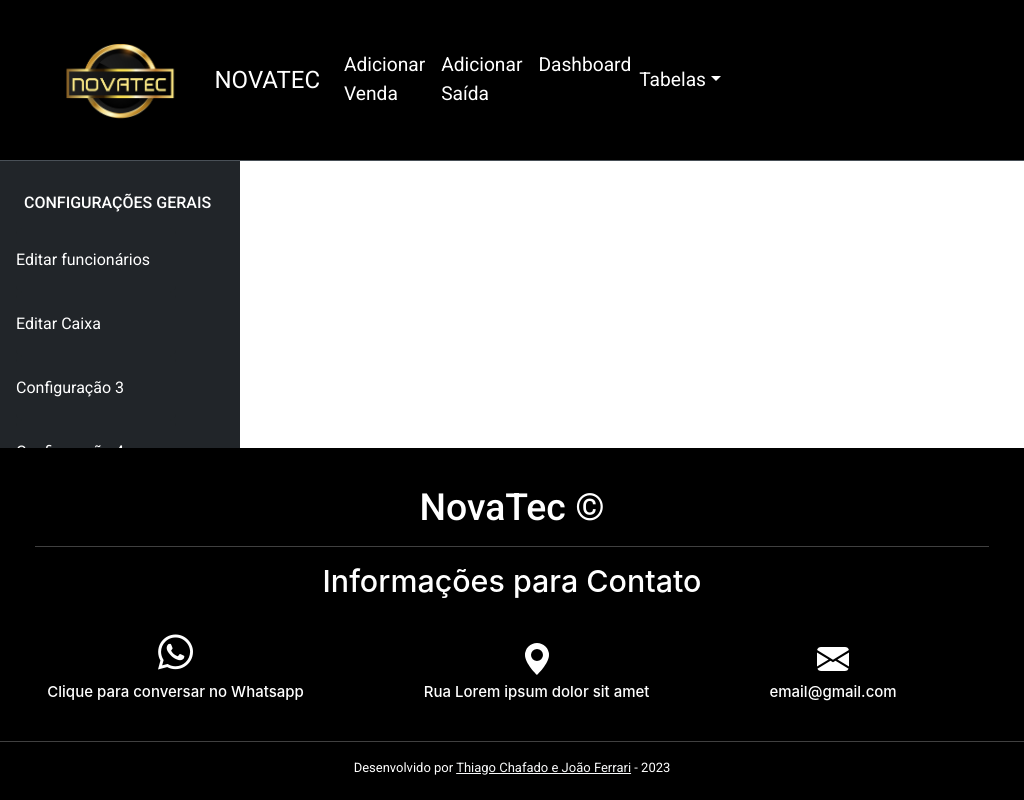
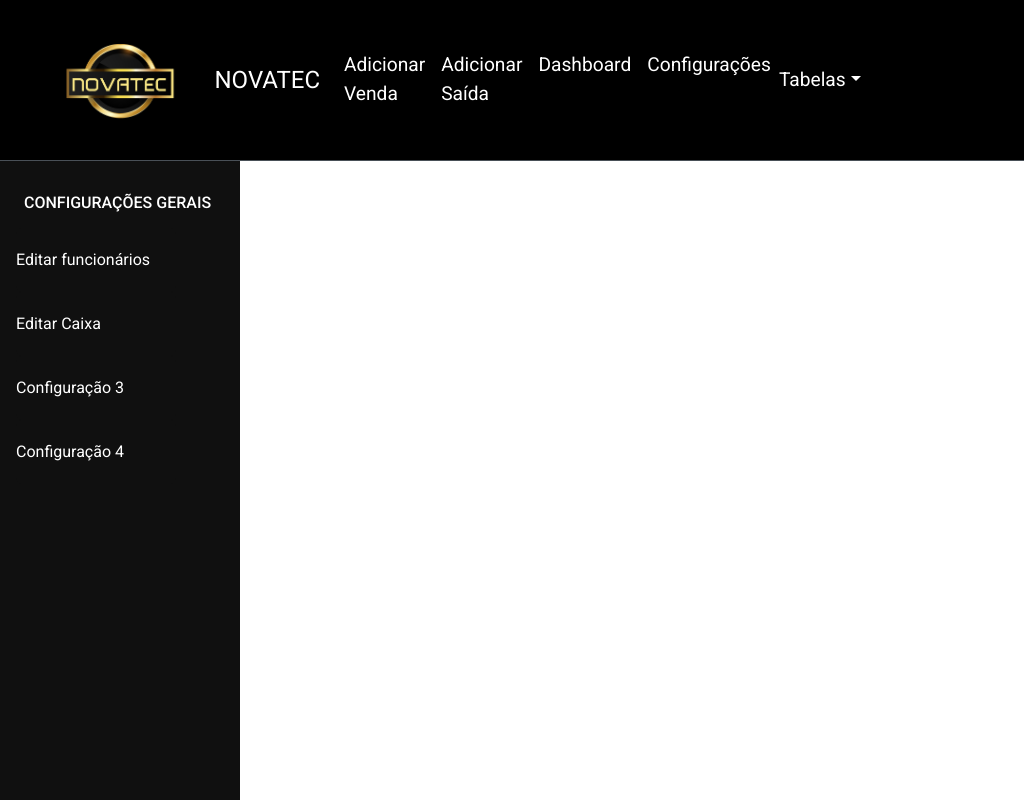
Before and after one commit to ThiagoChafado/IntegrativeWork, a React (Create React App) app in the folder app/frontend/: page /preferences in a window 1024 px wide. Shown: the top 800 px of the page. Built offline with nearby package versions, Linux system fonts and the light colour scheme.

Commit message:
Alterarions navbar, footer, colors and routes

```diff
--- a/app/frontend/public/index.html
+++ b/app/frontend/public/index.html
@@ -34,7 +34,7 @@
     <!--whatsapp icon-->
     <link rel="stylesheet" href="https://cdnjs.cloudflare.com/ajax/libs/font-awesome/6.4.2/css/all.min.css">
 
-    <title>React App</title>
+    <title>Novatec</title>
   </head>
   <body>
     <noscript>You need to enable JavaScript to run this app.</noscript>
@@ -54,5 +54,6 @@
       integrity="sha384-C6RzsynM9kWDrMNeT87bh95OGNyZPhcTNXj1NW7RuBCsyN/o0jlpcV8Qyq46cDfL"
       crossorigin="anonymous"
     ></script>
+
   </body>
 </html>
--- a/app/frontend/src/components/AddExit/styleExit.css
+++ b/app/frontend/src/components/AddExit/styleExit.css
@@ -6,7 +6,7 @@
     display: flex;
     flex-direction: column;
     align-items: center;
-    background-color: #212529;
+    background-color: #101010;
     height: 100vh;
 }
 
@@ -86,7 +86,6 @@
 @media (min-width: 576px) and (max-width:1024px){
     .containerExit, .container-sm {
         max-width: 100%;
-        overflow: hidden;
     }
 
     .descriptionExit input{
@@ -120,7 +119,6 @@
 @media (min-width: 1024px){
 .containerExit, .container-sm {
     max-width: 100%;
-    overflow: hidden;
 }
 
 .descriptionExit input{
@@ -142,7 +140,7 @@
 }
 
 .buttonCExit{
-    margin-top: 4em;
+    margin-top: 1em;
 }
 
 
--- a/app/frontend/src/components/AddSale/styleSale.css
+++ b/app/frontend/src/components/AddSale/styleSale.css
@@ -102,7 +102,6 @@
 @media (min-width: 576px) and (max-width:1024px){
     .container, .container-sm {
         max-width: 100%;
-        overflow: hidden;
     }
 
     .description input{
@@ -139,7 +138,6 @@
 @media (min-width: 1024px){
 .container, .container-sm {
     max-width: 100%;
-    overflow: hidden;
 }
 
 .description input{
@@ -166,7 +164,7 @@
 }
 
 .buttonC{
-    margin-top: 8em;
+    margin-top: 1em;
 }
 
 
--- a/app/frontend/src/components/Footer/styleFooter.css
+++ b/app/frontend/src/components/Footer/styleFooter.css
@@ -4,8 +4,7 @@ footer{
     height: 33em;
     width: 100vw;
     background-color: #000;
-    /* position: relative; */
-    position: fixed;
+    position: relative;
     bottom: 0;
     left: 0;
     text-align: center;
@@ -14,7 +13,7 @@ footer{
 .titleCopy h1{
     color: #fff;
     font-family: 'Roboto';
-    margin-top: 1em;
+    padding-top: 0.5em;
 }
 
 .titleCopy hr{
@@ -64,8 +63,9 @@ svg{
   }
 
 
-  /* demais midias  */
-  @media (min-width: 576px){
+  /* tablet*/
+  @media (min-width: 576px) and (max-width:1024px){
+
     footer{
         height: 22em;
     }
@@ -73,6 +73,88 @@ svg{
     .titleCopy{
         font-size: 5px;
     }
+
+    .titleCopy hr{
+        display: flex;
+        width: 90vw;
+        margin-left: 35px;
+        margin-right: 35px;
+        color: #fff;
+    }
+
+    .icons{
+        display: flex;
+        align-items: center;
+        margin-bottom: 1em;
+    }
+
+    .icons hr{display: none;}
+
+    .whatsapp{
+      margin-top: 0.5em;
+      margin-left: 1em;
+    }
+
+    .whatsapp h4{
+        font-size: 15px;
+    }
+
+    .whatsapp a:hover{
+        color: green;
+    }
+
+    .adress{
+        margin-top: 0.8em;
+        margin-right: 5em;
+        margin-left: 3em;
+    }
+
+    .adress h4{
+        font-size: 15px;
+
+    }
+    .adress h4{
+        margin-bottom: 0;
+    }
+    .email{
+        margin-top: 0.8em;
+        margin-right: 5em;
+    }
+
+    .email h4{
+        font-size: 15px;
+    }
+    .email h4{
+        margin-bottom: 0;
+    }
+
+    .mainFooter h2{
+        margin-bottom: 0.5em;
+
+    }
+    .mainFooter hr{
+        margin-left: 35px;
+        margin-right: 35px;
+        width: 45em;
+        color: #fff;
+    }
+
+    #git:hover{
+        color: grey !important;
+    }
+
+  }
+
+  /* desktop */
+  @media (min-width: 1024px){
+    footer{
+        height: 22em;
+    }
+
+    .titleCopy{
+        font-size: 5px;
+    }
+
     .titleCopy hr{
         display: flex;
         margin-left: 35px;
@@ -138,6 +220,4 @@ svg{
     #git:hover{
         color: grey !important;
     }
-
-
   }
--- a/app/frontend/src/components/Login/style.css
+++ b/app/frontend/src/components/Login/style.css
@@ -1,7 +1,7 @@
 
  @import url('https://fonts.googleapis.com/css2?family=Lora:wght@400;700&family=Roboto:wght@400;500;700&display=swap');
 
- body { overflow-y: hidden; }
+ /* body { overflow-y: hidden; } */
 
 .mainLogin{
     height: 100vh;
@@ -10,7 +10,6 @@
     flex-direction: column;
     justify-content: center;
     align-items: center;
-    overflow: hidden;
 }
 
 .mainLogin img{
--- a/app/frontend/src/components/Navbar/Navbar.jsx
+++ b/app/frontend/src/components/Navbar/Navbar.jsx
@@ -19,10 +19,13 @@ function Navbar(){
                       <Link className="nav-link active" to={"addsale"}> Adicionar Venda</Link>
                     </li>
                     <li class="nav-item">
-                    <Link className="nav-link active" to={"addexit"}> Adicionar Saída</Link>
+                      <Link className="nav-link active" to={"addexit"}> Adicionar Saída</Link>
                     </li>
                     <li class="nav-item">
-                    <Link className="nav-link active" to={"dashboard"}> Dashboard </Link>
+                      <Link className="nav-link active" to={"dashboard"}> Dashboard </Link>
+                    </li>
+                    <li class="nav-item">
+                      <Link className="nav-link active" to={"preferences"}> Configurações </Link>
                     </li>
                   </ul>
                   <li class="nav-item dropdown">
@@ -46,8 +49,6 @@ function Navbar(){
                       <li> <Link className='dropdown-item' to={"login"}> Sair </Link></li>
                       </ul>
                   </li>
-
-
                 </div>
             </div>
 </nav>
--- a/app/frontend/src/components/Navbar/styleNav.css
+++ b/app/frontend/src/components/Navbar/styleNav.css
@@ -47,6 +47,7 @@ img{
 /* tablet */
 @media (min-width: 576px) and (max-width:1024px){
 
+    .navbar{width: 100vw;}
     .navbar-toggler{margin-left: 18em;}
 
     .navbar>.container, .navbar>.container-fluid, .navbar>.container-lg, .navbar>.container-md, .navbar>.container-sm, .navbar>.container-xl, .navbar>.container-xxl {
@@ -54,6 +55,7 @@ img{
         margin-top: 1em;
         margin-bottom: 1em;
         align-items: center;
+        width: 100%;
     }
 
     img{height: 5em;}
@@ -71,8 +73,10 @@ img{
 /* desktop */
 @media (min-width: 1024px){
 
+    .navbar{width: 100vw;}
+
     .dropdown-toggle#table{
-        margin-right: 23em;
+        margin-right: 15.5em;
         margin-bottom: 0.5em;
     }
 
--- a/app/frontend/src/components/PreferencesPage/stylePreferences.css
+++ b/app/frontend/src/components/PreferencesPage/stylePreferences.css
@@ -1,6 +1,6 @@
 @import url('https://fonts.googleapis.com/css2?family=Lora:wght@400;700&family=Roboto:wght@400;500;700&display=swap');
 
-body { overflow-y: hidden; }
+body { overflow-x: hidden; }
 
 .mainPreferences{
     display: flex;
@@ -8,7 +8,7 @@ body { overflow-y: hidden; }
     align-items: center;
     height: 100vh;
     width: 100vw;
-    background-color: #212529;
+    background-color: #101010;
 
 
 }
@@ -55,9 +55,8 @@ body { overflow-y: hidden; }
         justify-content: left;
         margin-left: 1em;
         margin-top: 0;
-
         width: 10em;
-        background-color: #212529;
+        background-color: #101010;
     }
 
     .mainPreferences hr{
@@ -93,7 +92,7 @@ body { overflow-y: hidden; }
         margin-left: 1em;
         margin-top: 0;
         width: 10em;
-        background-color: #212529;
+        background-color: #101010;
     }
 
     .mainPreferences hr{
```
